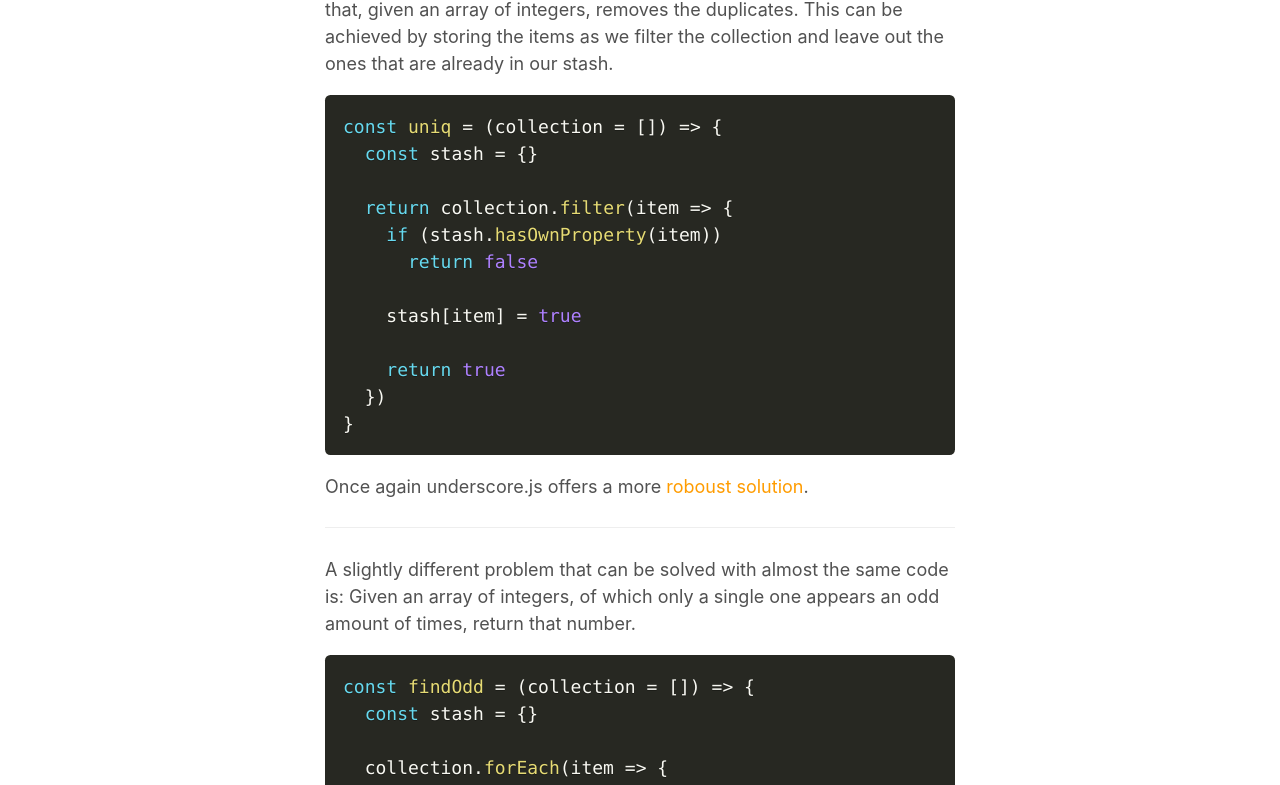
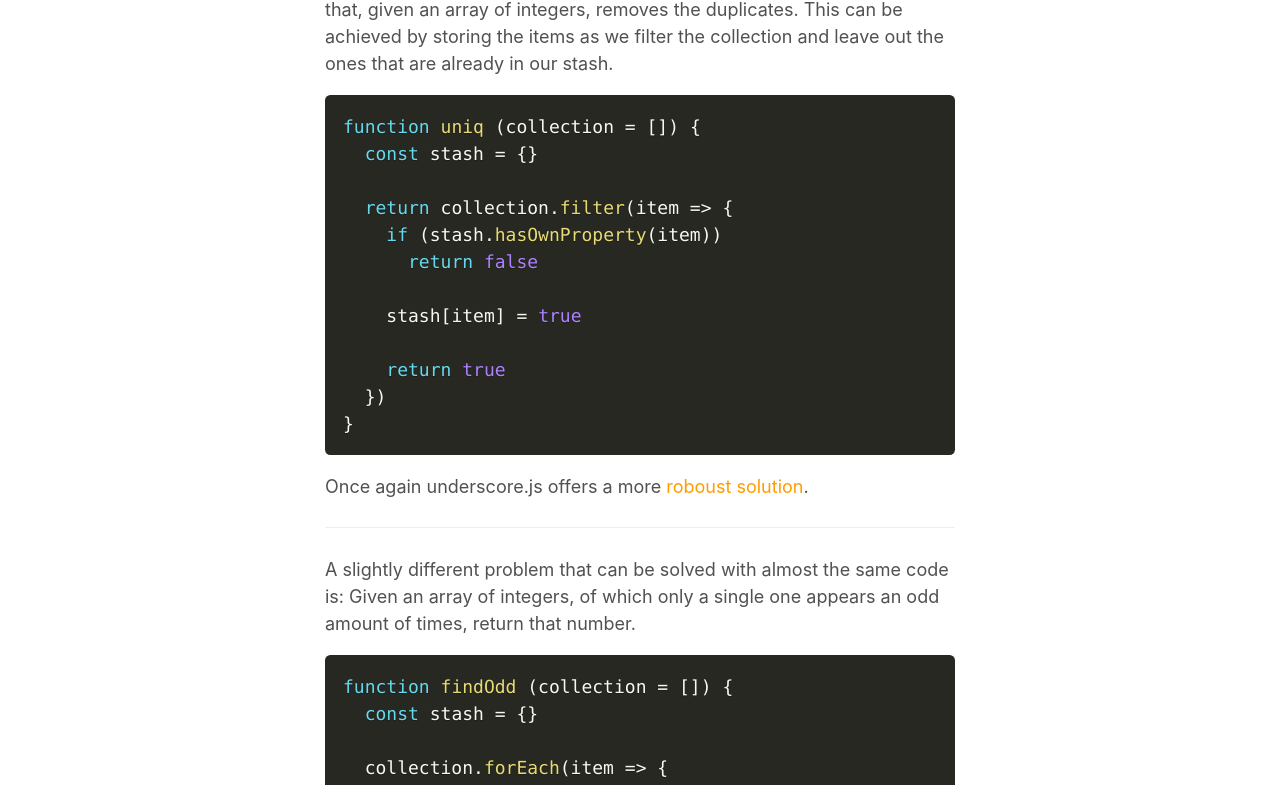
Before and after one commit to HiroAgustin/adiaz.uy-legacy, a Jekyll site: the page built from _posts/2018-02-13-uniq.md, in a window 1280 px wide. Shown: the part 204-989 px from the top of the page. Built offline with Jekyll 4.4.1, drawn with Linux system fonts in a browser that asks for light colours; nearby versions of some CDN libraries.

Commit message:
Use `function` to declare functions.

````diff
--- a/_posts/2018-02-13-uniq.md
+++ b/_posts/2018-02-13-uniq.md
@@ -6,7 +6,7 @@ title: uniq
 Another question I’m frequently encountering is to implement a function that, given an array of integers, removes the duplicates. This can be achieved by storing the items as we filter the collection and leave out the ones that are already in our stash.
 
 ```js
-const uniq = (collection = []) => {
+function uniq (collection = []) {
   const stash = {}
 
   return collection.filter(item => {
@@ -27,7 +27,7 @@ Once again underscore.js offers a more [roboust solution](http://underscorejs.or
 A slightly different problem that can be solved with almost the same code is: Given an array of integers, of which only a single one appears an odd amount of times, return that number.
 
 ```js
-const findOdd = (collection = []) => {
+function findOdd (collection = []) {
   const stash = {}
 
   collection.forEach(item => {
````
Also changed, not shown: _posts/2018-02-09-flatten.md (+1 -1 lines).
